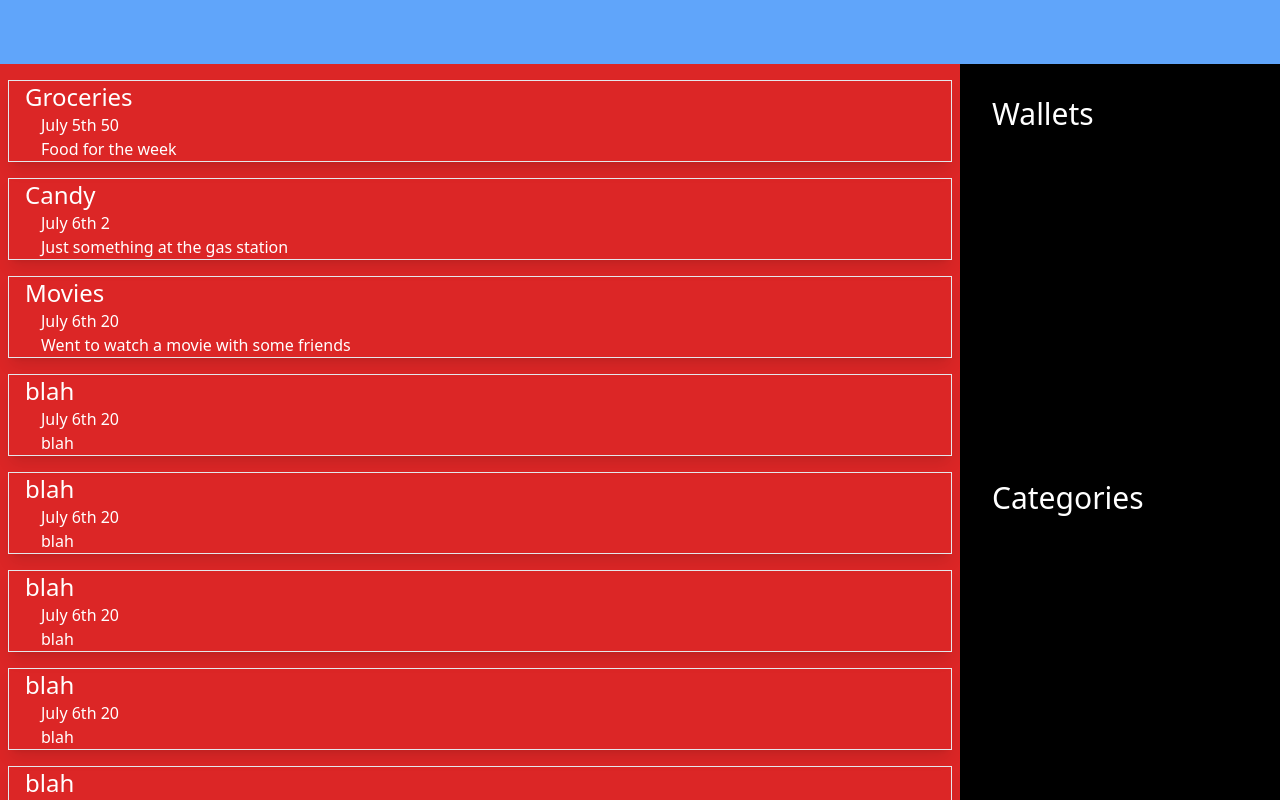
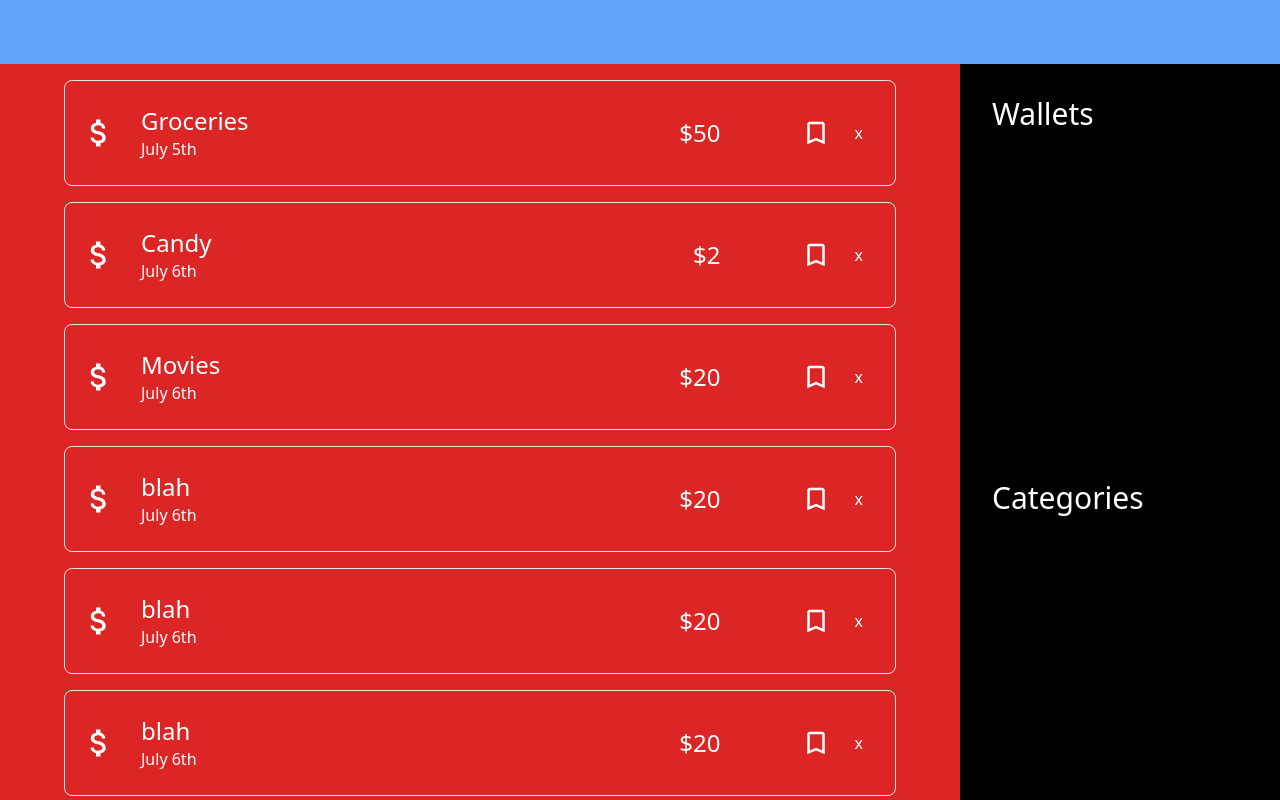
Before and after one commit to edenrosales/finance-tracker, a React (Create React App) app: page / in a window 1280 px wide. Built offline with nearby package versions, Linux system fonts and the light colour scheme.

Commit message:
Added Bookmarking and Deleting in UI

```diff
--- a/package.json
+++ b/package.json
@@ -9,6 +9,7 @@
     "react": "^18.2.0",
     "react-custom-scrollbars-2": "^4.5.0",
     "react-dom": "^18.2.0",
+    "react-icons": "^4.4.0",
     "react-scripts": "5.0.1",
     "web-vitals": "^2.1.4"
   },
--- a/src/App.js
+++ b/src/App.js
@@ -94,6 +94,7 @@ function App() {
       }
 
   ])
+  const onDeleteTransaction = (id) => setTransactions(transactions.filter( (transaction) => (id !== transaction.id)))
   return (
     <div>
       <div className="flex flex-col h-screen">
@@ -103,7 +104,7 @@ function App() {
         <div className="flex flex-row h-full w-full">
           <div className ="basis-3/4 bg-red-600 text-white overflow-y-auto">
             <Scrollbars >
-              <Transactions transactions={transactions}/>
+              <Transactions className="" transactions={transactions} onDelete={onDeleteTransaction}/>
             </Scrollbars>
           </div>
           <div className= "basis-1/4 bg-black text-white overflow-y-auto"><Rightbar/></div>
--- a/src/components/Transaction.jsx
+++ b/src/components/Transaction.jsx
@@ -1,12 +1,31 @@
 import React from "react";
+import {MdOutlineAttachMoney, MdBookmarkBorder, MdBookmark} from 'react-icons/md';
+import { useState } from 'react';
 
-const Transaction = ({name,cost,date,note}) =>{
+
+
+const Transaction = ({name,cost,date,note,onDelete,id}) =>{
+    const [bookmarked,setBookmarked] = useState(true);
+
+    const deleteTransaction = (bookmarked) => setBookmarked()
     return(
-        <div className="shadow-lg border px-4">
-            <div className=" font-medium text-2xl font-light">{name}</div>
-            <div className=" translate-x-4">{date} {cost}</div>
+        <div className="border px-4 rounded-lg py-6">
+            <div className="flex flex-row items-center">
+                {/* this below is going to be logic to make sure that the icon that is shown is according to the
+                category that we have selected for the transaction */}
+                <MdOutlineAttachMoney className="text-4xl"/>
+                <div className=" pl-6 flex flex-col">
+                    <div className=" font-medium text-2xl ">{name}</div>
+                    <div className="font-light">{date} </div>
+                </div>
+                <div className=" ml-auto text-2xl font-thin pr-20">${cost}</div>
+                {bookmarked ? <MdBookmarkBorder className=" text-3xl hover:border" onClick={() => {setBookmarked(!bookmarked)}}/> : <MdBookmark className=" text-3xl hover:border" onClick={() => {setBookmarked(!bookmarked)}}/> }
+
+                <div className=" pl-6 font-thin pr-4 " onClick={()=> {onDelete(id)}}>x</div>
             {/* <div className="translate-x-4">{date}</div> */}
-            <div className="translate-x-4">{note}</div>
+            {/* <div className="translate-x-4">{note}</div> */}
+            </div>
+
         </div>
     );
 };
--- a/src/components/Transactions.jsx
+++ b/src/components/Transactions.jsx
@@ -1,11 +1,11 @@
 import React from "react";
 import Transaction from './Transaction'
 
-const Transactions = ({transactions}) => {
+const Transactions = ({transactions, onDelete}) => {
     return(
-        <div className="flex flex-col space-y-4 py-4 px-2">
+        <div className="flex flex-col space-y-4 py-4 px-16 pb-10">
             {transactions.map((transactions)=>(
-                <Transaction className=""name={transactions.name} cost={transactions.cost} date={transactions.date} note={transactions.note}/>
+                <Transaction onDelete={onDelete} id={transactions.id}className=""name={transactions.name} cost={transactions.cost} date={transactions.date} note={transactions.note}/>
             ))}
         </div>
     );
```
Also changed, not shown: 1 other file (tests, documents, lock files or other folders).
